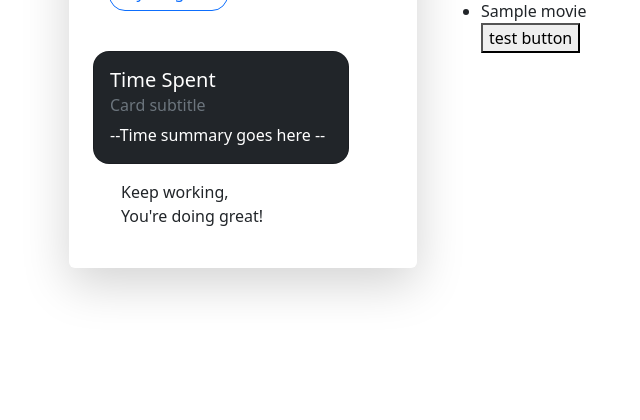
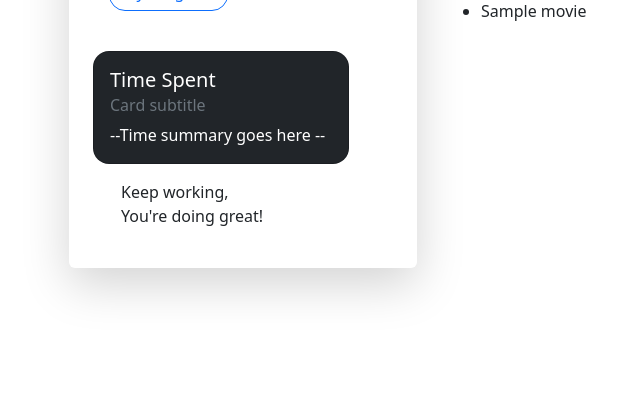
Before and after one commit to MANTHIPERERA/Mind-Setter-SE---13, a Flask app: template RecomSys/templates/recommendations.html in a window 1280 px wide. Shown: the part 339-759 px from the top of the page, without its empty margins (17-657 px from the left). Run offline with Flask 3, Linux system fonts and the light colour scheme; the template is opened without the code that fills it: most values are stand-ins (such as "Sample title", 1, 10 or a date in 2020); some web fonts are replaced.

Commit message:
REcom Sys Commit

```diff
--- a/RecomSys/templates/recommendations.html
+++ b/RecomSys/templates/recommendations.html
@@ -32,7 +32,7 @@
 
               <ul class="navbar-nav ms-auto p-3 ">
                   <li class = "nav-item">
-                      <a href = "index.html" class = "nav-link p-3" style = "color:#0ABE9E"> Home </a>
+                      <a href = "studentprofile.html" class = "nav-link p-3" style = "color:#0ABE9E"> Home </a>
                   </li>
 
                   <li class = "nav-item">
@@ -101,7 +101,7 @@
           {% for movie in recommended_movies %}
 
             <iframe href = "videopage.html" class = "rounded-4" width="300"  src="https://www.youtube.com/embed/D0UnqGm_miA" title="YouTube video player" frameborder="0" allow="accelerometer; autoplay; clipboard-write; encrypted-media; gyroscope; picture-in-picture; web-share" allowfullscreen></iframe>
-            <li>{{ movie }}</li>  <button> test button </button> <br><br>
+            <li>{{ movie }}</li> <br><br>
 
           {% endfor %}
         </ul>
```
